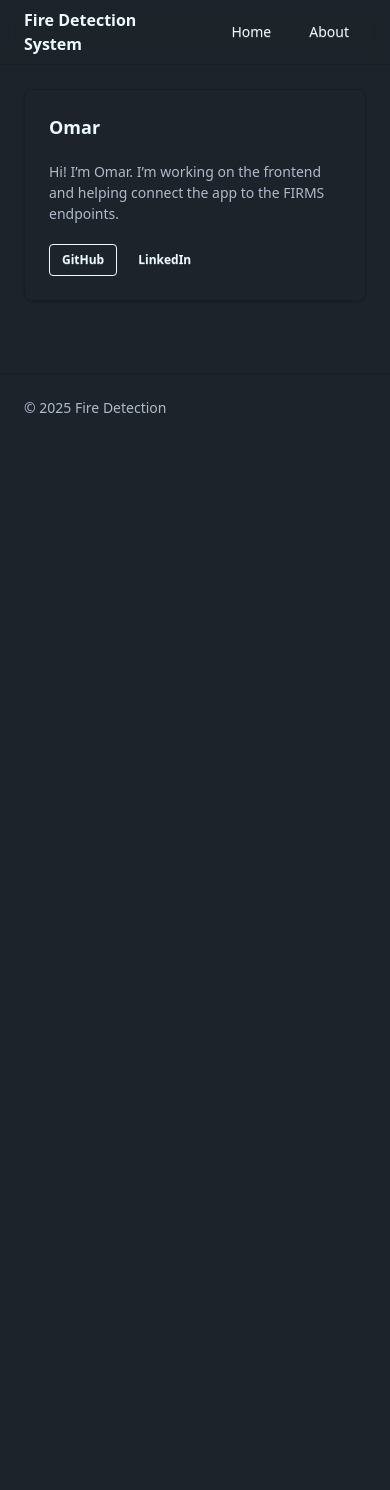
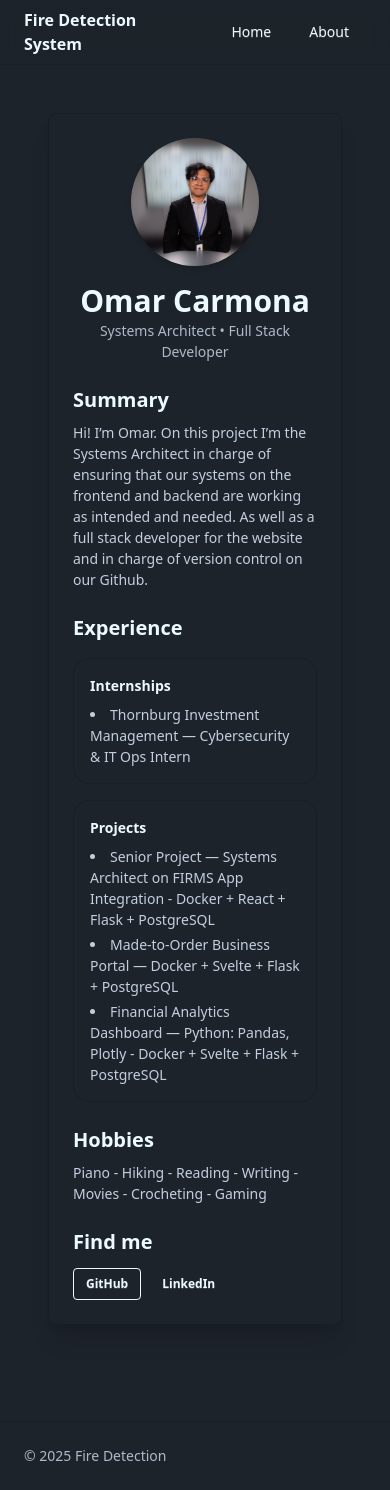
Before and after one commit to omarRdgz11/Senior-Project, a React (Vite) app in the folder frontend/: page /about/people/omar in a window 390 px wide. Before the commit the page ends 844 px from the top, so only its background shows below. Built offline with nearby package versions, Linux system fonts and the light colour scheme.

Commit message:
Implemented About Me Page

```diff
--- a/frontend/src/pages/About/People/Omar.tsx
+++ b/frontend/src/pages/About/People/Omar.tsx
@@ -1,20 +1,102 @@
 export default function Omar() {
   return (
-    <div className="card bg-base-100 border border-base-200 shadow">
-      <div className="card-body space-y-3">
-        <h1 className="card-title">Omar</h1>
-        <p className="text-base-content/70">
-          Hi! I’m Omar. I’m working on the frontend and helping connect the app to the FIRMS endpoints.
+    <div className="mx-auto max-w-3xl p-6">
+      {/* Card wrapper */}
+      <article className="card bg-base-100 border border-base-200 shadow-xl">
+        <div className="card-body gap-6">
+          {/* Picture */}
+          <header className="flex flex-col items-center text-center gap-4">
+            <img
+              src="/images/about-me/profile-pictures/omarProfilePicture.jpg" /* <- replace with your path */
+              alt="Portrait of Omar Carmona"
+              className="w-32 h-32 rounded-full shadow-md object-cover"
+            />
+
+            {/* Name & Role */}
+            <div>
+              <h1 className="text-3xl font-bold leading-tight">Omar Carmona</h1>
+              <p className="text-base-content/70">Systems Architect • Full Stack Developer</p>
+            </div>
+          </header>
+
+          {/* Summary */}
+          <section aria-labelledby="about-summary" className="space-y-2">
+            <h2 id="about-summary" className="text-xl font-semibold">Summary</h2>
+            <p className="text-base-content/80">
+              Hi! I’m Omar. On this project I’m the Systems Architect in charge of ensuring
+              that our systems on the frontend and backend are working as intended and needed.
+              As well as a full stack developer for the website and in charge of version control
+              on our Github.
             </p>
+          </section>
+
+          {/* Experience */}
+          <section aria-labelledby="about-experience" className="space-y-4">
+            <h2 id="about-experience" className="text-xl font-semibold">Experience</h2>
+
+            <div className="grid md:grid-cols-2 gap-4">
+              {/* Internships */}
+              <div className="rounded-2xl border border-base-200 p-4">
+                <h3 className="font-semibold mb-2">Internships</h3>
+                <ul className="list-disc list-inside space-y-1 text-base-content/80">
+                  <li>
+                    <span className="font-medium">Thornburg Investment Management</span> — Cybersecurity & IT Ops Intern
+                  </li>
+                </ul>
+              </div>
+
+              {/* Projects */}
+              <div className="rounded-2xl border border-base-200 p-4">
+                <h3 className="font-semibold mb-2">Projects</h3>
+                <ul className="list-disc list-inside space-y-1 text-base-content/80">
+                  <li>
+                    <span className="font-medium">Senior Project</span> — Systems Architect on FIRMS App Integration - Docker + React + Flask + PostgreSQL
+                  </li>
+                  <li>
+                    <span className="font-medium">Made‑to‑Order Business Portal</span> — Docker + Svelte + Flask + PostgreSQL
+                  </li>
+                  <li>
+                    <span className="font-medium">Financial Analytics Dashboard</span> — Python: Pandas, Plotly - Docker + Svelte + Flask + PostgreSQL
+                  </li>
+                </ul>
+              </div>
+            </div>
+          </section>
+
+          {/* Hobbies */}
+          <section aria-labelledby="about-hobbies" className="space-y-2">
+            <h2 id="about-hobbies" className="text-xl font-semibold">Hobbies</h2>
+            <p className="text-base-content/80">
+              Piano - Hiking - Reading - Writing - Movies - Crocheting - Gaming
+            </p>
+          </section>
+
+          {/* Links */}
+          <section aria-labelledby="about-links" className="space-y-3">
+            <h2 id="about-links" className="text-xl font-semibold">Find me</h2>
             <div className="flex flex-wrap gap-2">
-          <a className="btn btn-outline btn-sm" href="https://github.com/your-handle" target="_blank" rel="noreferrer">
+              <a
+                className="btn btn-outline btn-sm"
+                href="https://github.com/your-handle"
+                target="_blank"
+                rel="noreferrer"
+                aria-label="GitHub profile"
+              >
                 GitHub
               </a>
-          <a className="btn btn-ghost btn-sm" href="https://linkedin.com/in/your-handle" target="_blank" rel="noreferrer">
+              <a
+                className="btn btn-ghost btn-sm"
+                href="https://linkedin.com/in/your-handle"
+                target="_blank"
+                rel="noreferrer"
+                aria-label="LinkedIn profile"
+              >
                 LinkedIn
               </a>
             </div>
+          </section>
         </div>
+      </article>
     </div>
   );
 }
--- a/frontend/src/pages/About/People/Teammate.tsx
+++ /dev/null
@@ -1,12 +0,0 @@
-export default function Teammate() {
-  return (
-    <div className="card bg-base-100 border border-base-200 shadow">
-      <div className="card-body space-y-3">
-        <h1 className="card-title">Teammate</h1>
-        <p className="text-base-content/70">
-          Short bio about this teammate. What they’re building, interests, links, etc.
-        </p>
-      </div>
-    </div>
-  );
-}
--- a/frontend/src/routes/app-routes.tsx
+++ b/frontend/src/routes/app-routes.tsx
@@ -5,7 +5,7 @@ import AppShell from "../layouts/AppShell";
 import HomePage from "../pages/Home/HomePage";
 import AboutPage from "../pages/About/AboutPage";
 import Omar from "../pages/About/People/Omar";
-import Teammate from "../pages/About/People/Teammate";
+
 // Add more imports as new teammates create files
 
 const NotFound = () => (
@@ -25,7 +25,7 @@ export const router = createBrowserRouter([
 
       // People profiles (one route per file under About/People)
       { path: "about/people/omar", element: <Omar /> },
-      { path: "about/people/teammate", element: <Teammate /> },
+
 
       { path: "*", element: <NotFound /> },
     ],
```
Also changed, not shown: frontend/public/images/about-me/profile-pictures/omarProfilePicture.jpg (added), 1 other file (tests, documents, lock files or other folders). Lines whose indentation alone changed are shown as unchanged.
